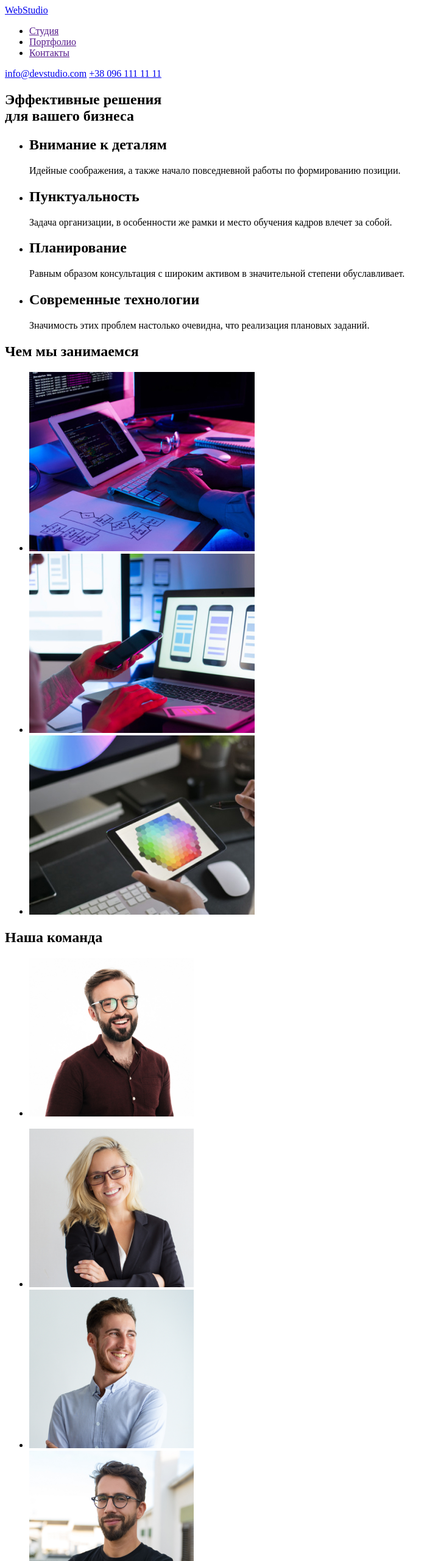
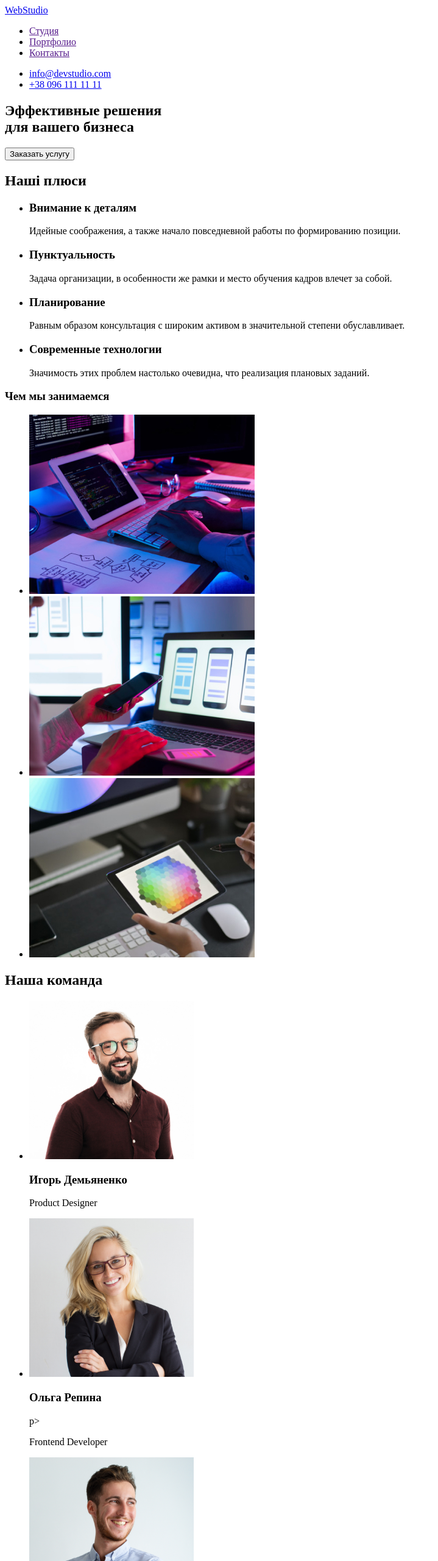
Before and after one commit to vikusyabar/github-html, a plain HTML site: page index.html in a window 1280 px wide. Shown: the top 2560 px of the page at 61% size, without its empty margins (0-719 px from the left). Drawn offline with Linux system fonts and the light colour scheme.

Commit message:
Update index.html

```diff
--- a/index.html
+++ b/index.html
@@ -1,15 +1,16 @@
 <!DOCTYPE html>
-<html lang="en">
+<html lang="ru">
 <head>
     <meta charset="UTF-8">
     <meta http-equiv="X-UA-Compatible" content="IE=edge">
     <meta name="viewport" content="width=device-width, initial-scale=1.0">
-    <title>Document</title>
+    <title>Maket</title>
 </head>
 <body>
+    <!--шапка-->
     <header>
     <nav>
-        <a href="https://www.google.com.ua">WebStudio
+        <a href="/">WebStudio
 
         </a>
         <ul>
@@ -18,71 +19,98 @@
             <li> <a href=""> Контакты </a></li>
         </ul>
         </nav>
+        <ul>
+            <li>
         <a href="mailto:yuskiv280478@gmail.com">info@devstudio.com</a>
-      <a href="tel:+38 096 111 11 11">+38 096 111 11 11</a>
+        </li>
+        <li>
+        <a href="tel:+380961111111">+38 096 111 11 11</a>
+        </li>
+    </ul>
     </header>
+<main>
+    <!--головна-->
     <div>
         <section>
             <h1>Эффективные решения <br>для вашего бизнеса</h1>
+            <button>Заказать услугу</button>
         </section>
     </div>
-
+    <!--тіло-->
     <section>
+      <h2>Наші плюси</h2>
         <ul>
             <li>
-        <h2>Внимание к деталям</h2>
+                <h3>Внимание к деталям</h3>
                 <p>Идейные соображения, а также начало повседневной работы по формированию позиции.</p>
             </li>
             <li>
-        <h2>Пунктуальность</h2>
+                <h3>Пунктуальность</h3>
                 <p>Задача организации, в особенности же рамки и место обучения кадров влечет за собой.</p>
             </li>
             <li>
-        <h2>Планирование</h2>
+                <h3>Планирование</h3>
                 <p>Равным образом консультация с широким активом в значительной степени обуславливает.</p>
             </li>
-    <li><h2>Современные технологии</h2>
+            <li>
+                <h3>Современные технологии</h3>
                 <p>Значимость этих проблем настолько очевидна, что реализация плановых заданий.</p>
             </li>
         </ul>
-
-
-
     </section>
+    <!--чим займаються-->
     <section>
-    <h2>Чем мы занимаемся</h2>
+        <h3>Чем мы занимаемся</h3>
         <ul>
             <li> <img src="./images/1.jpg" alt="алгоритм кодуванння" width="370"></li>
             <li> <img src="./images/2.jpg" alt="сматфон" width="370"></li>
             <li> <img src="./images/3.jpg" alt="планшет з палітрою кольорів" width="370"></li>
         </ul>
     </section>
-
+    <!--команда-->
     <section>
         <h2>Наша команда</h2>
         <ul>
             <li>
                 <div>
                     <img src="./images/product.jpg" alt="Игорь Демьяненко" width="270">
- <p>
- </p>
- <p></p>
+                    <h3>Игорь Демьяненко
+                    </h3>
+                    <p>Product Designer</p>
                 </div>
             </li>
             <li>
                 <img src="./images/frontend.jpg" alt="Ольга Репина" width="270">
-
+                <h3>Ольга Репина
+                </h3>p>
+                <p>Frontend Developer</p>
             </li>
 
             <li>
                 <img src="./images/marketing.jpg" alt="Николай Тарасов" width="270">
-
+                <h3>Николай Тарасов
+                </h3>
+                <p>Marketing</p>
             </li>
             <li>
                 <img src="./images/UI.jpg" alt="Михаил Ермаков" width="270">
-
+                <h3>Михаил Ермаков
+                </h3>
+                <p>UI Designer</p>
             </li>
         </ul>
     </section>
+</main>
+<!--футер-->
+<footer>
+    <a href="/">WebStudio</a>
+<ul>
+    <li><p>г. Киев, пр-т Леси Украинки, 26</p></li>
+    <li>
+        <a href="mailto:yuskiv280478@gmail.com">info@devstudio.com</a></li>
+    <li>
+        <a href="tel:+380961111111">+38 096 111 11 11</a> </li>
+</ul>
+</footer>
 </body>
 </html>
```
Lines whose indentation alone changed are shown as unchanged.
